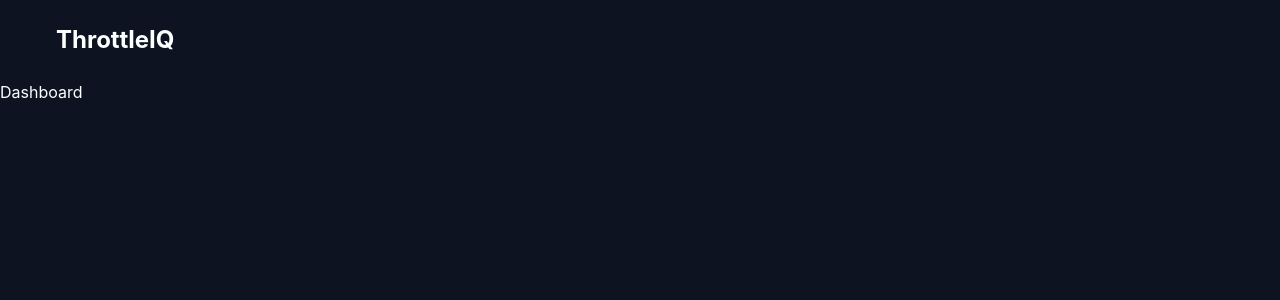
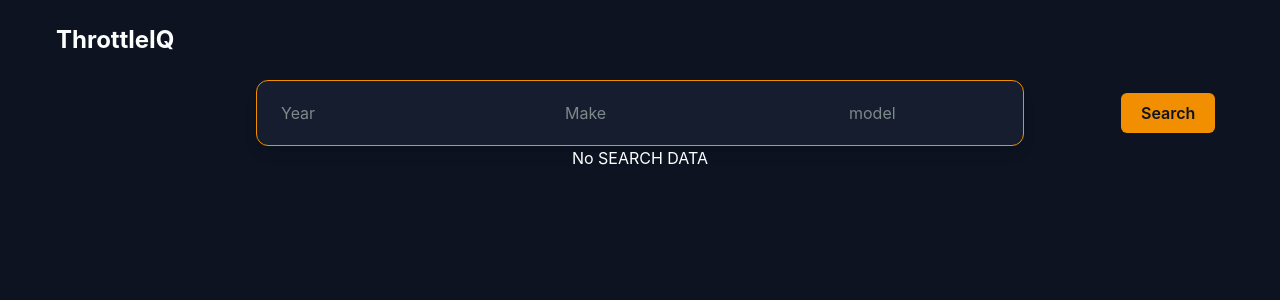
Before and after one commit to BasicallyManny/ThrottleIQ, a React (Vite) app in the folder frontend/: page / in a window 1280 px wide. Shown: the top 300 px of the page. Built offline with nearby package versions, Linux system fonts and the light colour scheme.

Commit message:
implemented simple search input form. Next step write axios call to API endpoint

```diff
--- a/frontend/package.json
+++ b/frontend/package.json
@@ -11,11 +11,9 @@
   },
   "dependencies": {
     "@tailwindcss/vite": "^4.3.2",
-    "@types/react-router": "^5.1.20",
-    "@types/react-router-dom": "^5.3.3",
     "react": "^19.2.7",
     "react-dom": "^19.2.7",
-    "react-router": "^8.2.0",
+    "react-router-dom": "^7.18.1",
     "tailwindcss": "^4.3.2"
   },
   "devDependencies": {
--- a/frontend/src/App.tsx
+++ b/frontend/src/App.tsx
@@ -6,9 +6,9 @@
 function App() {
 
   return (
-    <>
+    <div className="">
       <RouterProvider router={router}/>
-    </>
+    </div>
   )
 }
 
--- /dev/null
+++ b/frontend/src/components/dashComponents/SearchForm.tsx
@@ -0,0 +1,65 @@
+import { useState } from 'react'
+import type { SearchFormData } from '../../interface/MotoInterface';
+import type {SearchFormProps} from '../../interface/MotoInterface'
+export const SearchForm = ({onSearch}:SearchFormProps) => {
+
+
+    const [formData, setFormData] = useState<SearchFormData>({
+        year:"",
+        make: "",
+        model: "",
+        raw_specs: {
+            "make": "",
+            "model": "",
+            "year": "",
+            "top_speed": "150mph",
+        }
+    })
+
+
+
+    function handleChange(e:React.ChangeEvent<HTMLInputElement>) {
+        const { name, value } = e.target;
+        setFormData((prev) => ({
+            ...prev,
+            [name]:value,
+        }))
+    }
+
+    function handleSubmit(e:React.SubmitEvent<HTMLFormElement>){
+        e.preventDefault()
+
+        //check if the year is valid
+        const year = Number(formData.year)
+        if(!Number.isInteger(year)||formData.year.length !== 4){
+            alert("Please Enter a valid date")
+            return
+        }
+        //check if model input field is empty
+        if(!formData.model){
+            alert("Please Enter a valid model")
+            return
+        }
+        //check if make input field is empty
+        if(!formData.make){
+            alert("Please Enter a valid make")
+            return
+        }
+        console.log(formData)
+        onSearch(formData)
+    }
+
+
+    return (
+        <div className="flex justify-center px-4">
+            <form onSubmit={handleSubmit} className="flex flex-col sm:flex-row w-full max-w-3xl items-center gap-3 rounded-xl border border-(--color-border) bg-(--color-surface) p-3 shadow-lg " >
+                <input value={formData.year ?? ""} onChange={handleChange} name="year" type="text" placeholder="Year" className="sm:flex-1 rounded-md bg-transparent px-3 py-2 outline-none placeholder:text-(--color-muted)" />
+                <input value={formData.make} onChange={handleChange} name="make" type="text" placeholder="Make" className="sm:flex-1 rounded-md bg-transparent px-3 py-2 outline-none placeholder:text-(--color-muted)" />
+                <input value={formData.model} onChange={handleChange} name="model" type="text" placeholder="model" className="sm:flex-1 rounded-md bg-transparent px-3 py-2 outline-none placeholder:text-(--color-muted)" />
+                <button type="submit" className="rounded-md bg-(--color-border) px-5 py-2 font-semibold text-(--color-background) transition hover:brightness-110 hover:scale-105">
+                    Search
+                </button>
+            </form>
+        </div>
+    );
+}
--- /dev/null
+++ b/frontend/src/interface/MotoInterface.ts
@@ -0,0 +1,22 @@
+export interface  SearchFormData {
+    year:string;
+    model:string;
+    make:string;
+    raw_specs:object | null;
+}
+
+export interface SearchFormProps{
+    onSearch: (data:SearchFormData) => void
+}
+
+export interface Motorcycle {
+    year:string ;
+    make:string ;
+    model:string ;
+    raw_specs:{
+        "make": string;
+        "model": string;
+        "year": string;
+        "top_speed": string;
+    } | null;
+}
--- a/frontend/src/layouts/RootLayout.tsx
+++ b/frontend/src/layouts/RootLayout.tsx
@@ -8,11 +8,11 @@
 
 export  const Layout = () =>{
     return(
-        <>
+        <div className="h-screen flex flex-col">
             <Navbar></Navbar>
-            <main className="pt-20 overflow-clip">
+            <main className="flex-1 pt-20 h-full">
                 <Outlet/>
             </main>
-        </>
+        </div>
     )
 }
--- a/frontend/src/pages/MotoSpecPages/Dashboard.tsx
+++ b/frontend/src/pages/MotoSpecPages/Dashboard.tsx
@@ -1,7 +1,32 @@
+import {SearchForm} from "../../components/dashComponents/SearchForm";
+import {useState} from "react";
+import type { SearchFormData } from "../../interface/MotoInterface";
 export const Dashboard = () =>{
+
+    const [searchData,setSearchData]=useState<SearchFormData>()
+
     return(
-        <div>
-            Dashboard
+        <div className="flex flex-col items-center h-full">
+            {/**Collect Motocycle data*/}
+            <SearchForm onSearch={setSearchData}/>
+            {searchData ? (
+                <div className="flex flex-col h-full w-full items-center justify-center">
+                    <div>
+                        {searchData.make}
+                    </div>
+                        {searchData.model}
+                    <div>
+                         {searchData.year}
+                    </div>
+                    <div>
+                        {JSON.stringify(searchData.raw_specs)}
+                    </div>
+                </div>
+            ):(
+                <div>No SEARCH DATA</div>
+            )}
+
+
         </div>
     )
 }
--- /dev/null
+++ b/frontend/src/pages/temp/temp.json
@@ -0,0 +1,39 @@
+{
+  "make": "Kawasaki",
+  "model": "Ninja 650 ",
+  "year": "2022",
+  "type": "Sport",
+  "displacement": "649.0 ccm (39.60 cubic inches)",
+  "engine": "Twin, four-stroke",
+  "power": "52.3 HP (38.2  kW)) @ 8000 RPM",
+  "torque": "56.0 Nm (5.7 kgf-m or 41.3 ft.lbs) @ 4000 RPM",
+  "compression": "10.8:1",
+  "bore_stroke": "83.0 x 60.0 mm (3.3 x 2.4 inches)",
+  "valves_per_cylinder": "4",
+  "fuel_system": "Injection. DFI® with dual 36mm Keihin throttle bodies",
+  "fuel_control": "Double Overhead Cams/Twin Cam (DOHC)",
+  "ignition": "TCBI with digital advance",
+  "lubrication": "Forced lubrication, semi-dry sump",
+  "cooling": "Liquid",
+  "gearbox": "6-speed",
+  "transmission": "Chain   (final drive)",
+  "clutch": "Assist  and  Slipper Clutch",
+  "frame": "Trellis, high-tensile steel",
+  "front_suspension": "41mm hydraulic telescopic fork",
+  "front_wheel_travel": "124 mm (4.9 inches)",
+  "rear_suspension": "Horizontal back-link with adjustable spring preload",
+  "rear_wheel_travel": "130 mm (5.1 inches)",
+  "front_tire": "120/70-17 ",
+  "rear_tire": "160/60-17 ",
+  "front_brakes": "Double disc. Petal discs and two-piston calipers. Optional ABS.",
+  "rear_brakes": "Single disc. Petal disc and single piston caliper. Optional ABS.",
+  "total_weight": "192.1 kg (423.4 pounds)",
+  "seat_height": "790 mm (31.1 inches) If adjustable, lowest setting.",
+  "total_height": "1146 mm (45.1 inches)",
+  "total_length": "2055 mm (80.9 inches)",
+  "total_width": "739 mm (29.1 inches)",
+  "ground_clearance": "130 mm (5.1 inches)",
+  "wheelbase": "1410 mm (55.5 inches)",
+  "fuel_capacity": "15.14 litres (4.00 US gallons)",
+  "starter": "Electric"
+}
```
Also changed, not shown: 1 other file (tests, documents, lock files or other folders).
